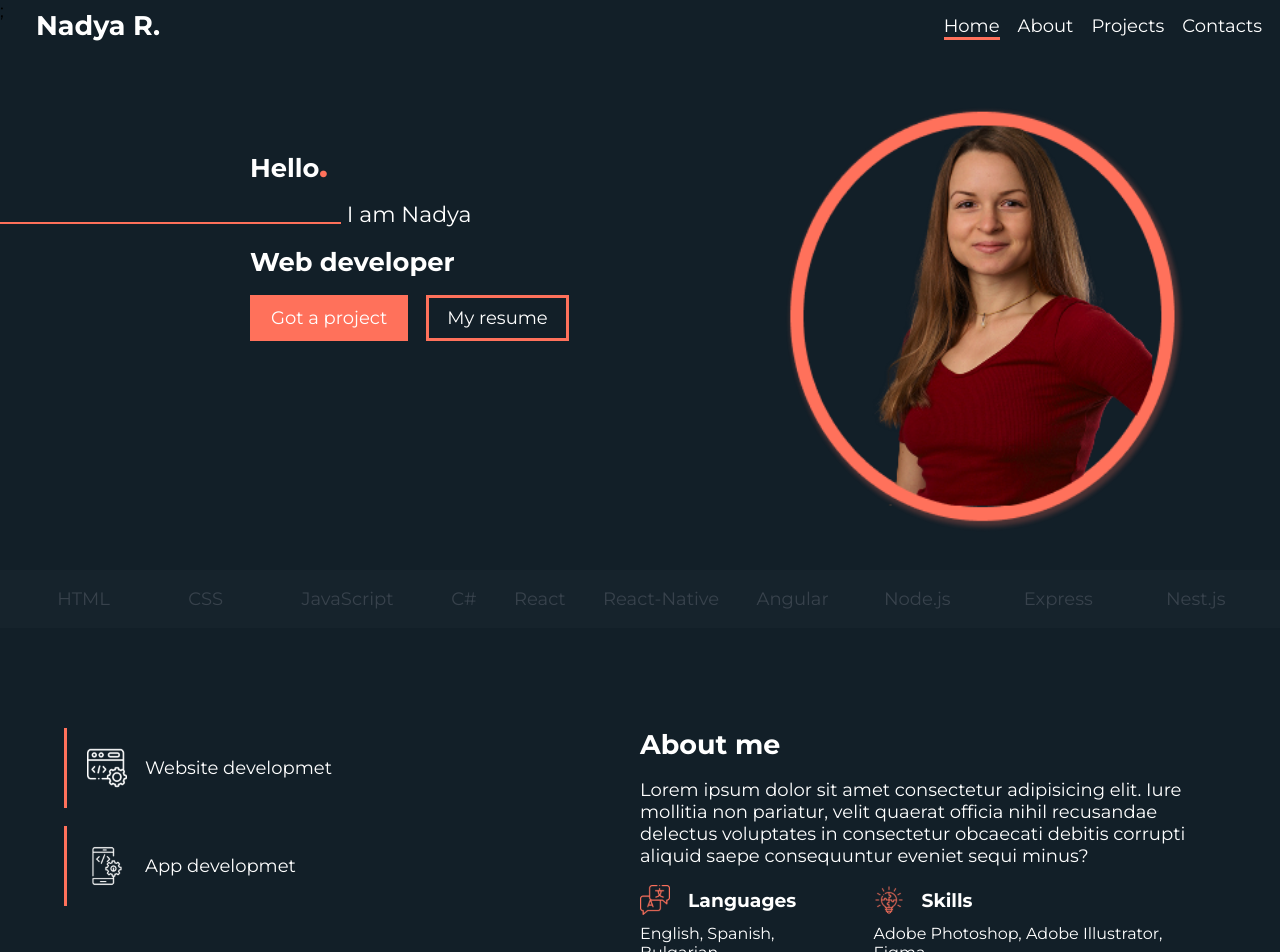
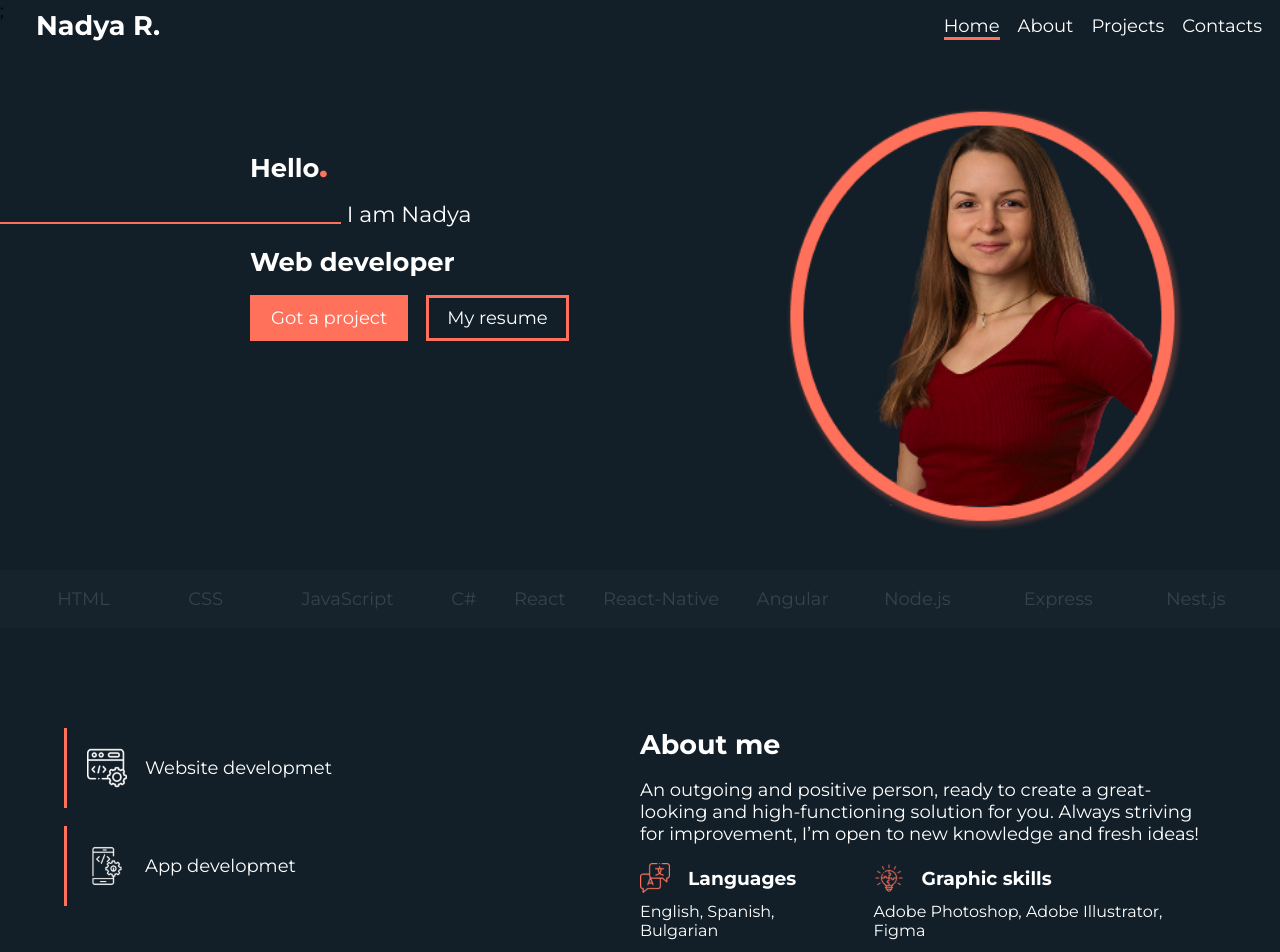
Before and after one commit to nrasheva/nadezhda-rasheva, a React (Vite) app: page / in a window 1280 px wide. Shown: the top 952 px of the page. Built offline with nearby package versions, Linux system fonts and the light colour scheme.

Commit message:
Updated About

```diff
--- a/src/components/Pages/About.jsx
+++ b/src/components/Pages/About.jsx
@@ -22,23 +22,22 @@ export const About = () => {
       <div className={styles["about-right"]}>
         <h2>About me</h2>
         <p>
-          Lorem ipsum dolor sit amet consectetur adipisicing elit. Iure mollitia
-          non pariatur, velit quaerat officia nihil recusandae delectus
-          voluptates in consectetur obcaecati debitis corrupti aliquid saepe
-          consequuntur eveniet sequi minus?
+          An outgoing and positive person, ready to create a great-looking and
+          high-functioning solution for you. Always striving for improvement,
+          I’m open to new knowledge and fresh ideas!
         </p>
         <ul className={styles["about-right-skills"]}>
           <li>
             <span>
-            <img src={languagesIcon} alt="Languages" />
-            <h3>Languages</h3>
+              <img src={languagesIcon} alt="Languages" />
+              <h3>Languages</h3>
             </span>
             <p>English, Spanish, Bulgarian</p>
           </li>
           <li>
-          <span>
-            <img src={skillsIcon} alt="Skills" />
-            <h3>Skills</h3>
+            <span>
+              <img src={skillsIcon} alt="Skills" />
+              <h3>Graphic skills</h3>
             </span>
             <p>Adobe Photoshop, Adobe Illustrator, Figma</p>
           </li>
```
